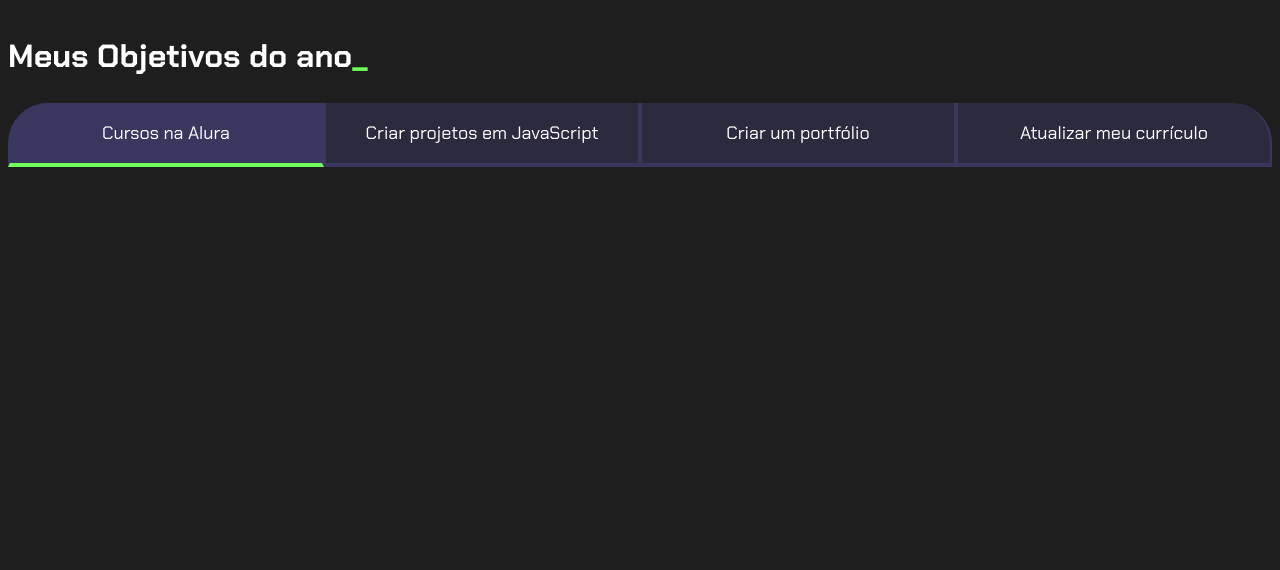
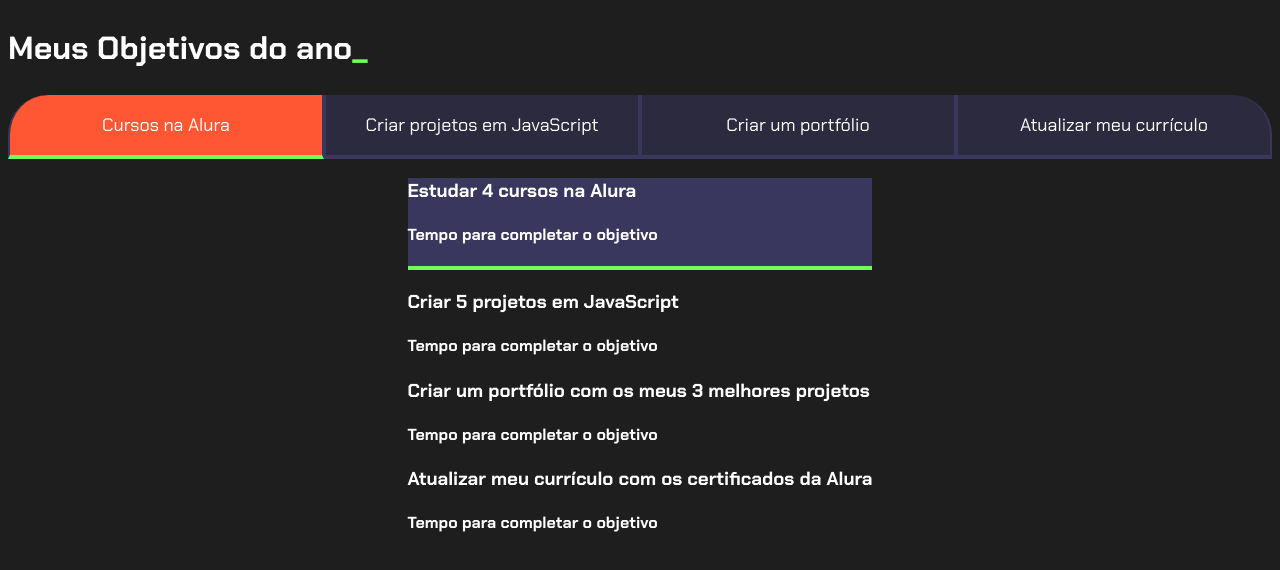
Before and after one commit to marcosgimenesclass/Aula-1, a plain HTML site: page index.html in a window 1280 px wide. Both pictures are taken after a click on the button "Cursos na Alura". Drawn offline with Linux system fonts and the light colour scheme.

Commit message:
Add files via upload

```diff
--- a/index.html
+++ b/index.html
@@ -7,7 +7,6 @@
     <link rel="stylesheet" href="style.css">
 </head>
 <body>
-    <section class="conteudo-principal"></section>
     <h2 class="titulo-principal">Meus Objetivos do ano<span>_</span></h2>
     <div class="botoes">
         <button class="botao ativo">Cursos na Alura</button>
@@ -15,6 +14,27 @@
         <button class="botao">Criar um portfólio</button>
         <button class="botao">Atualizar meu currículo</button>
     </div>
+    <section class="conteudo-principal">
+        <!-- Abas de conteúdo -->
+        <div class="abas-textos">
+            <div class="aba-conteudo ativo">
+                <h3 class="aba-conteudo-titulo-principal">Estudar 4 cursos na Alura</h3>
+                <h4 class="aba-conteudo-titulo-secundario">Tempo para completar o objetivo</h4>
+            </div>
+            <div class="aba-conteudo">
+                <h3 class="aba-conteudo-titulo-principal">Criar 5 projetos em JavaScript</h3>
+                <h4 class="aba-conteudo-titulo-secundario">Tempo para completar o objetivo</h4>
+            </div>
+            <div class="aba-conteudo">
+                <h3 class="aba-conteudo-titulo-principal">Criar um portfólio com os meus 3 melhores projetos</h3>
+                <h4 class="aba-conteudo-titulo-secundario">Tempo para completar o objetivo</h4>
+            </div>
+            <div class="aba-conteudo">
+                <h3 class="aba-conteudo-titulo-principal">Atualizar meu currículo com os certificados da Alura</h3>
+                <h4 class="aba-conteudo-titulo-secundario">Tempo para completar o objetivo</h4>
+            </div>
+        </div>
+    </section>
     <script src="main.js"></script>
 </body>
 </html>
--- a/main.js
+++ b/main.js
@@ -1,10 +1,14 @@
+const botoes = document.querySelectorAll(".botao");
+
 for(let i = 0; i < botoes.length; i++){
     botoes[i].onclick = function() {
         // Primeiro, remova a classe 'ativo' de todos os botões
         for(let j = 0; j < botoes.length; j++){
             botoes[j].classList.remove('ativo');
+            botoes[j].style.backgroundColor = ""; // Redefina a cor de fundo para vazio
         }
         // Em seguida, adicione a classe 'ativo' ao botão clicado
-        botoes[i].classList.add('ativo');
+        this.classList.add('ativo'); // Usamos 'this' para se referir ao botão atual
+        this.style.backgroundColor = "#FF5733"; // Substitua pela cor desejada
     }
 }
```
